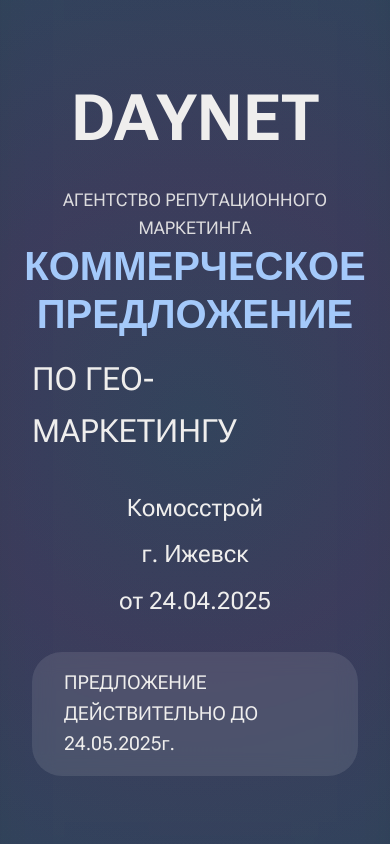
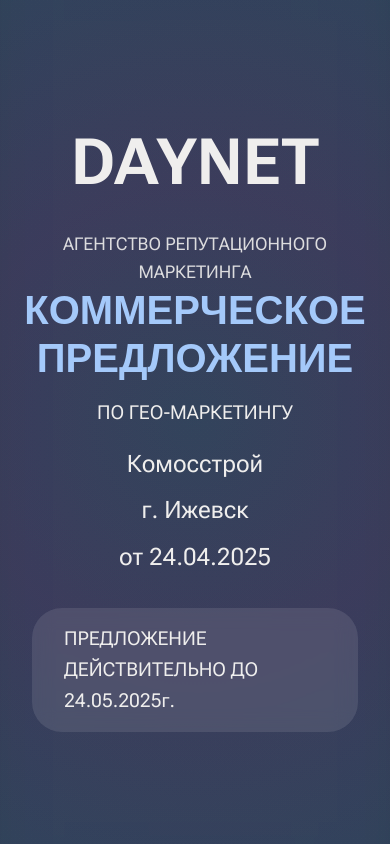
Before and after one commit to isofuti/commpro, a React (Create React App) app: page / in a window 390 px wide. Shown: the top 844 px of the page. Built offline with nearby package versions, Linux system fonts and the light colour scheme; a web font is replaced by a local one.

Commit message:
Fix: Improve mobile responsiveness for title and subheading

```diff
--- a/package.json
+++ b/package.json
@@ -30,7 +30,7 @@
   },
   "scripts": {
     "start": "react-scripts start",
-    "build": "GENERATE_SOURCEMAP=false react-scripts build",
+    "build": "set \"GENERATE_SOURCEMAP=false\" && react-scripts build",
     "test": "react-scripts test",
     "eject": "react-scripts eject"
   },
--- a/src/components/screens/TitleScreen.tsx
+++ b/src/components/screens/TitleScreen.tsx
@@ -62,12 +62,38 @@
     font-size: 2.5rem;
     margin-bottom: 1rem;
   }
+
+  @media screen and (max-width: 375px) {
+    font-size: 2rem;
+    margin-bottom: 0.8rem;
+    padding: 0 0.5rem;
+  }
 `;
 
 const Subheading = styled.div`
   font-size: 2rem;
   margin-bottom: 2rem;
   text-transform: uppercase;
+  text-align: center;
+
+  @media screen and (max-width: 1024px) {
+    font-size: 1.8rem;
+  }
+
+  @media screen and (max-width: 768px) {
+    font-size: 1.5rem;
+    margin-bottom: 1.5rem;
+  }
+
+  @media screen and (max-width: 480px) {
+    font-size: 1.2rem;
+    margin-bottom: 1rem;
+  }
+
+  @media screen and (max-width: 375px) {
+    font-size: 1rem;
+    margin-bottom: 0.8rem;
+  }
 `;
 
 const CompanyInfo = styled.div`
```
